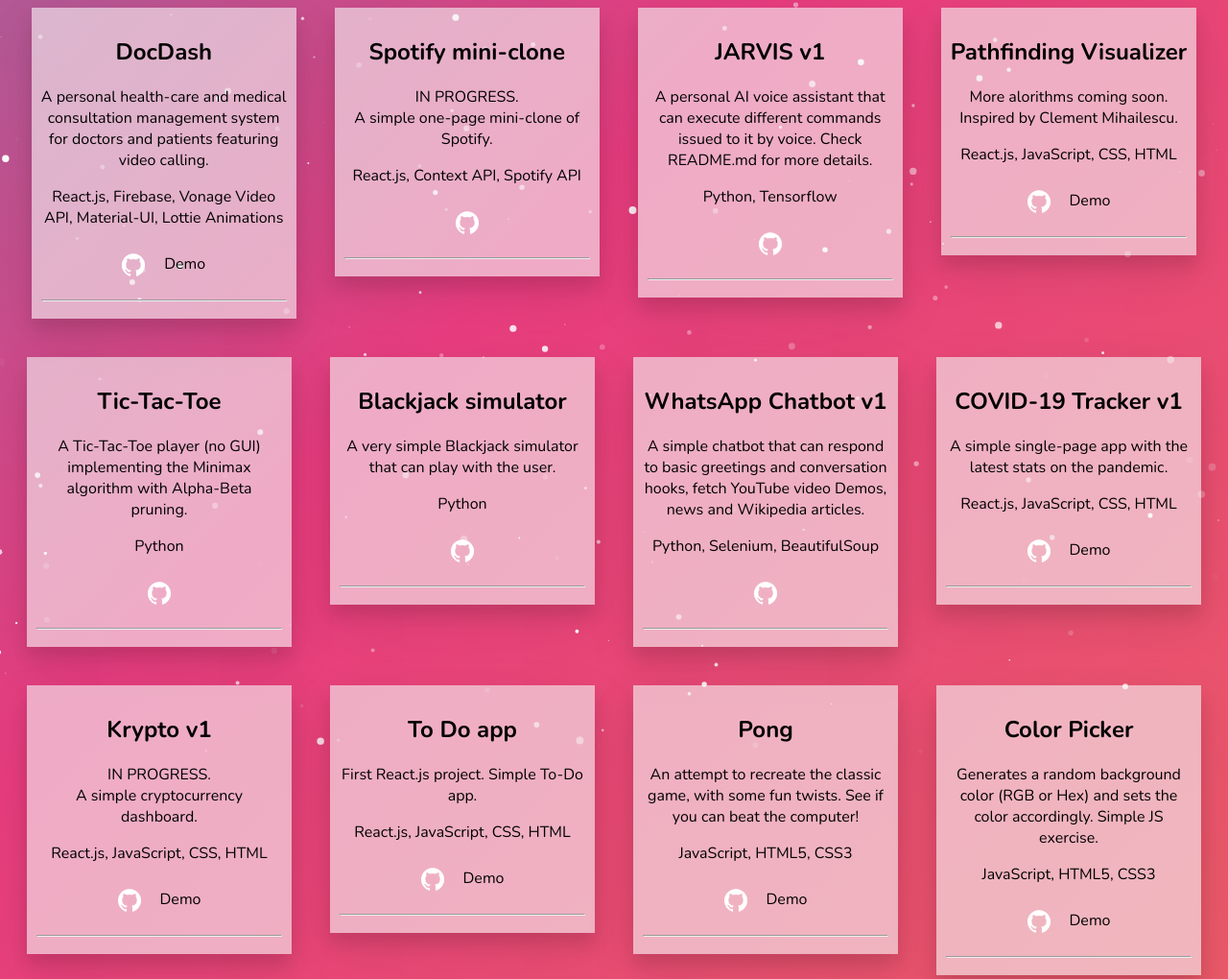
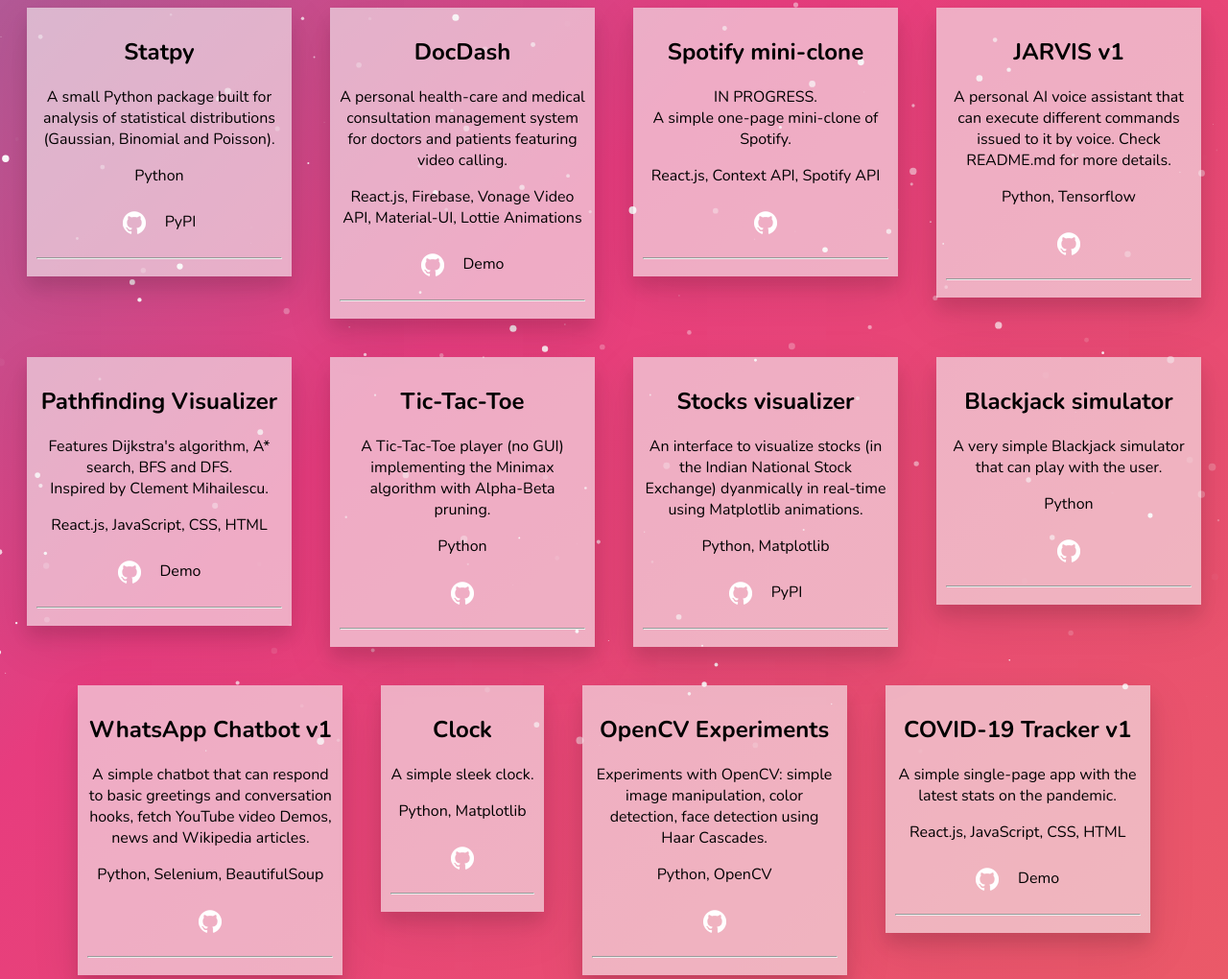
Before and after one commit to aritrakar/personal-v2, a plain HTML site: page projects.html in a window 1280 px wide. Shown: the part 174-1194 px from the top of the page at 96% size. Drawn offline with nearby package versions, Linux system fonts and the light colour scheme; a script that the page names is missing.

Commit message:
Updated projects.html with new projects

```diff
--- a/projects.html
+++ b/projects.html
@@ -1,38 +1,81 @@
 <!DOCTYPE html>
 <html lang="en">
   <head>
-    <meta charset="UTF-8">
-    <meta name="viewport" content="width=device-width, initial-scale=1.0">
-    <link rel="stylesheet" href="projects.css">
-    <link rel="icon" type="image/png" sizes="32x32" href="imgs/a.png">
-    <link href="https://fonts.googleapis.com/css2?family=Nunito:wght@200;300;400;600;700&display=swap" rel="stylesheet">
+    <meta charset="UTF-8" />
+    <meta name="viewport" content="width=device-width, initial-scale=1.0" />
+    <link rel="stylesheet" href="projects.css" />
+    <link rel="icon" type="image/png" sizes="32x32" href="imgs/a.png" />
+    <link
+      href="https://fonts.googleapis.com/css2?family=Nunito:wght@200;300;400;600;700&display=swap"
+      rel="stylesheet"
+    />
     <title>Projects</title>
   </head>
 
   <body>
     <div id="root">
-            <h1 style="color:white; font-size: 60px;">Projects</h1>
+      <h1 style="color: white; font-size: 60px">Projects</h1>
       <div id="projects-container">
+        <div id="projectItemWhole">
+          <div>
+            <div>
+              <h2>
+                <strong>Statpy</strong>
+              </h2>
+              <p>
+                A small Python package built for analysis of statistical
+                distributions (Gaussian, Binomial and Poisson).
+              </p>
+              <p>Python</p>
+              <div id="bottom">
+                <a
+                  href="https://github.com/aritrakar/statpy"
+                  target="_blank"
+                  rel="noopener noreferrer"
+                  ><img src="imgs/github-24.png" alt="github" />
+                </a>
+                <a
+                  href="https://pypi.org/project/statpy/"
+                  target="_blank"
+                  rel="noopener noreferrer"
+                  >PyPI</a
+                >
+              </div>
+            </div>
+          </div>
+          <hr />
+        </div>
         <div id="projectItemWhole">
           <div>
             <div>
               <h2>
                 <strong>DocDash</strong>
               </h2>
-                    <p>A personal health-care and medical consultation management system for doctors and patients featuring video calling.</p>
-                    <p>React.js, Firebase, Vonage Video API, Material-UI, Lottie Animations</p>
+              <p>
+                A personal health-care and medical consultation management
+                system for doctors and patients featuring video calling.
+              </p>
+              <p>
+                React.js, Firebase, Vonage Video API, Material-UI, Lottie
+                Animations
+              </p>
               <div id="bottom">
                 <a
                   href="https://github.com/aritrakar/doctor-dashboard"
                   target="_blank"
                   rel="noopener noreferrer"
-                      ><img src="imgs/github-24.png" alt="github">
+                  ><img src="imgs/github-24.png" alt="github" />
                 </a>
-                      <a href="https://docdash.netlify.app/docdash/" target="_blank" rel="noopener noreferrer" >Demo</a>
+                <a
+                  href="https://docdash.netlify.app/docdash/"
+                  target="_blank"
+                  rel="noopener noreferrer"
+                  >Demo</a
+                >
               </div>
             </div>
           </div>
-                <hr>
+          <hr />
         </div>
         <div id="projectItemWhole">
           <div>
@@ -40,19 +83,22 @@
               <h2>
                 <strong>Spotify mini-clone</strong>
               </h2>
-                    <p>IN PROGRESS. <br> A simple one-page mini-clone of Spotify.</p>
+              <p>
+                IN PROGRESS.<br />
+                A simple one-page mini-clone of Spotify.
+              </p>
               <p>React.js, Context API, Spotify API</p>
               <div id="bottom">
                 <a
                   href="https://github.com/aritrakar/spotify-clone-v1"
                   target="_blank"
                   rel="noopener noreferrer"
-                      ><img src="imgs/github-24.png" alt="github">
+                  ><img src="imgs/github-24.png" alt="github" />
                 </a>
               </div>
             </div>
           </div>
-                <hr>
+          <hr />
         </div>
         <div id="projectItemWhole">
           <div>
@@ -60,19 +106,23 @@
               <h2>
                 <strong>JARVIS v1</strong>
               </h2>
-                    <p>A personal AI voice assistant that can execute different commands issued to it by voice. Check README.md for more details.</p>
+              <p>
+                A personal AI voice assistant that can execute different
+                commands issued to it by voice. Check README.md for more
+                details.
+              </p>
               <p>Python, Tensorflow</p>
               <div id="bottom">
                 <a
                   href="https://github.com/aritrakar/Python-Projects/tree/master/Chatbot/Speech%20To%20Text"
                   target="_blank"
                   rel="noopener noreferrer"
-                      ><img src="imgs/github-24.png" alt="github">
+                  ><img src="imgs/github-24.png" alt="github" />
                 </a>
               </div>
             </div>
           </div>
-                <hr>
+          <hr />
         </div>
         <div id="projectItemWhole">
           <div>
@@ -80,20 +130,28 @@
               <h2>
                 <strong>Pathfinding Visualizer</strong>
               </h2>
-                  <p>More alorithms coming soon. <br>Inspired by Clement Mihailescu.</p>
+              <p>
+                Features Dijkstra's algorithm, A* search, BFS and DFS.<br />Inspired
+                by Clement Mihailescu.
+              </p>
               <p>React.js, JavaScript, CSS, HTML</p>
               <div id="bottom">
                 <a
                   href="https://github.com/aritrakar/pathfinding_visualizer"
                   target="_blank"
                   rel="noopener noreferrer"
-                    ><img src="imgs/github-24.png" alt="github">
+                  ><img src="imgs/github-24.png" alt="github" />
                 </a>
-                    <a href="https://aritrakar.github.io/pathfinding_visualizer/" target="_blank" rel="noopener noreferrer" >Demo</a>
+                <a
+                  href="https://aritrakar.github.io/pathfinding_visualizer/"
+                  target="_blank"
+                  rel="noopener noreferrer"
+                  >Demo</a
+                >
               </div>
             </div>
           </div>
-              <hr>
+          <hr />
         </div>
         <div id="projectItemWhole">
           <div>
@@ -101,19 +159,52 @@
               <h2>
                 <strong>Tic-Tac-Toe</strong>
               </h2>
-                    <p>A Tic-Tac-Toe player (no GUI) implementing the Minimax algorithm with Alpha-Beta pruning.</p>
+              <p>
+                A Tic-Tac-Toe player (no GUI) implementing the Minimax algorithm
+                with Alpha-Beta pruning.
+              </p>
               <p>Python</p>
               <div id="bottom">
                 <a
                   href="https://github.com/aritrakar/Python-Projects/tree/master/Tic%20Tac%20Toe"
                   target="_blank"
                   rel="noopener noreferrer"
-                      ><img src="imgs/github-24.png" alt="github">
+                  ><img src="imgs/github-24.png" alt="github" />
                 </a>
               </div>
             </div>
           </div>
-                <hr>
+          <hr />
+        </div>
+
+        <div id="projectItemWhole">
+          <div>
+            <div>
+              <h2>
+                <strong>Stocks visualizer</strong>
+              </h2>
+              <p>
+                An interface to visualize stocks (in the Indian National Stock
+                Exchange) dyanmically in real-time using Matplotlib animations.
+              </p>
+              <p>Python, Matplotlib</p>
+              <div id="bottom">
+                <a
+                  href="https://github.com/aritrakar/statpy"
+                  target="_blank"
+                  rel="noopener noreferrer"
+                  ><img src="imgs/github-24.png" alt="github" />
+                </a>
+                <a
+                  href="https://pypi.org/project/statpy/"
+                  target="_blank"
+                  rel="noopener noreferrer"
+                  >PyPI</a
+                >
+              </div>
+            </div>
+          </div>
+          <hr />
         </div>
         <div id="projectItemWhole">
           <div>
@@ -121,82 +212,149 @@
               <h2>
                 <strong>Blackjack simulator</strong>
               </h2>
-                    <p>A very simple Blackjack simulator that can play with the user.</p>
+              <p>
+                A very simple Blackjack simulator that can play with the user.
+              </p>
               <p>Python</p>
               <div id="bottom">
                 <a
                   href="https://github.com/aritrakar/Python-Projects/tree/master/Blackjack"
                   target="_blank"
                   rel="noopener noreferrer"
-                      ><img src="imgs/github-24.png" alt="github">
+                  ><img src="imgs/github-24.png" alt="github" />
                 </a>
               </div>
             </div>
           </div>
-                <hr>
+          <hr />
         </div>
+
         <div id="projectItemWhole">
           <div>
             <div>
               <h2>
                 <strong>WhatsApp Chatbot v1</strong>
               </h2>
-                    <p>A simple chatbot that can respond to basic greetings and conversation hooks, fetch YouTube video Demos, news and Wikipedia articles.</p>
+              <p>
+                A simple chatbot that can respond to basic greetings and
+                conversation hooks, fetch YouTube video Demos, news and
+                Wikipedia articles.
+              </p>
               <p>Python, Selenium, BeautifulSoup</p>
               <div id="bottom">
                 <a
                   href="https://github.com/aritrakar/Python-Projects/tree/master/Chatbot/V1"
                   target="_blank"
                   rel="noopener noreferrer"
-                      ><img src="imgs/github-24.png" alt="github">
+                  ><img src="imgs/github-24.png" alt="github" />
                 </a>
               </div>
             </div>
           </div>
-                <hr>
+          <hr />
         </div>
+
+        <div id="projectItemWhole">
+          <div>
+            <div>
+              <h2>
+                <strong>Clock</strong>
+              </h2>
+              <p>A simple sleek clock.</p>
+              <p>Python, Matplotlib</p>
+              <div id="bottom">
+                <a
+                  href="https://github.com/aritrakar/Python-Projects/tree/master/Clock"
+                  target="_blank"
+                  rel="noopener noreferrer"
+                  ><img src="imgs/github-24.png" alt="github" />
+                </a>
+              </div>
+            </div>
+          </div>
+          <hr />
+        </div>
+
+        <div id="projectItemWhole">
+          <div>
+            <div>
+              <h2>
+                <strong>OpenCV Experiments</strong>
+              </h2>
+              <p>
+                Experiments with OpenCV: simple image manipulation, color
+                detection, face detection using Haar Cascades.
+              </p>
+              <p>Python, OpenCV</p>
+              <div id="bottom">
+                <a
+                  href="https://github.com/aritrakar/Python-Projects/tree/master/OpenCV"
+                  target="_blank"
+                  rel="noopener noreferrer"
+                  ><img src="imgs/github-24.png" alt="github" />
+                </a>
+              </div>
+            </div>
+          </div>
+          <hr />
+        </div>
+
         <div id="projectItemWhole">
           <div>
             <div>
               <h2>
                 <strong>COVID-19 Tracker v1</strong>
               </h2>
-                    <p>A simple single-page app with the latest stats on the pandemic.</p>
+              <p>
+                A simple single-page app with the latest stats on the pandemic.
+              </p>
               <p>React.js, JavaScript, CSS, HTML</p>
               <div id="bottom">
                 <a
                   href="https://github.com/aritrakar/covid-tracker-v1"
                   target="_blank"
                   rel="noopener noreferrer"
-                      ><img src="imgs/github-24.png" alt="github">
+                  ><img src="imgs/github-24.png" alt="github" />
                 </a>
-                      <a href="https://aritrakar.github.io/covid-tracker-v1/" target="_blank" rel="noopener noreferrer" >Demo</a>
+                <a
+                  href="https://aritrakar.github.io/covid-tracker-v1/"
+                  target="_blank"
+                  rel="noopener noreferrer"
+                  >Demo</a
+                >
               </div>
             </div>
           </div>
-                <hr>
+          <hr />
         </div>
+
         <div id="projectItemWhole">
           <div>
             <div>
               <h2>
                 <strong>Krypto v1</strong>
               </h2>
-                    <p>IN PROGRESS.  <br>A simple cryptocurrency dashboard.</p>
+              <p>IN PROGRESS. <br />A simple cryptocurrency dashboard.</p>
               <p>React.js, JavaScript, CSS, HTML</p>
               <div id="bottom">
                 <a
                   href="https://github.com/aritrakar/krypto-v1"
                   target="_blank"
                   rel="noopener noreferrer"
-                      ><img src="imgs/github-24.png" alt="github">
+                  ><img src="imgs/github-24.png" alt="github" />
                 </a>
-                      <a href="https://aritrakar.github.io/krypto-v1/" target="_blank" rel="noopener noreferrer" >Demo</a>
+                <a
+                  href="https://aritrakar.github.io/krypto-v1/"
+                  target="_blank"
+                  rel="noopener noreferrer"
+                  >Demo</a
+                >
               </div>
             </div>
           </div>
-                <hr>
+          <hr />
         </div>
+
         <div id="projectItemWhole">
           <div>
             <div>
@@ -210,76 +368,108 @@
                   href="https://github.com/aritrakar/JS/tree/master/To%20Do"
                   target="_blank"
                   rel="noopener noreferrer"
-                      ><img src="imgs/github-24.png" alt="github">
+                  ><img src="imgs/github-24.png" alt="github" />
                 </a>
-                      <a href="https://aritrakar.github.io/todo/" target="_blank" rel="noopener noreferrer" >Demo</a>
+                <a
+                  href="https://aritrakar.github.io/todo/"
+                  target="_blank"
+                  rel="noopener noreferrer"
+                  >Demo</a
+                >
               </div>
             </div>
           </div>
-                <hr>
+          <hr />
         </div>
+
         <div id="projectItemWhole">
           <div>
             <div>
               <h2>
                 <strong>Pong</strong>
               </h2>
-                    <p>An attempt to recreate the classic game, with some fun twists. See if you can beat the computer!</p>
+              <p>
+                An attempt to recreate the classic game, with some fun twists.
+                See if you can beat the computer!
+              </p>
               <p>JavaScript, HTML5, CSS3</p>
               <div id="bottom">
                 <a
                   href="https://github.com/aritrakar/JS/tree/master/pong"
                   target="_blank"
                   rel="noopener noreferrer"
-                      ><img src="imgs/github-24.png" alt="github">
+                  ><img src="imgs/github-24.png" alt="github" />
                 </a>
-                      <a href="https://aritrakar.github.io/ProjectsHub/Pong/index.html" target="_blank" rel="noopener noreferrer" >Demo</a>
+                <a
+                  href="https://aritrakar.github.io/ProjectsHub/Pong/index.html"
+                  target="_blank"
+                  rel="noopener noreferrer"
+                  >Demo</a
+                >
               </div>
             </div>
           </div>
-                <hr>
+          <hr />
         </div>
+
         <div id="projectItemWhole">
           <div>
             <div>
               <h2>
                 <strong>Color Picker</strong>
               </h2>
-                    <p>Generates a random background color (RGB or Hex) and sets the color accordingly. Simple JS exercise.</p>
+              <p>
+                Generates a random background color (RGB or Hex) and sets the
+                color accordingly. Simple JS exercise.
+              </p>
               <p>JavaScript, HTML5, CSS3</p>
               <div id="bottom">
                 <a
                   href="https://github.com/aritrakar/JS/tree/master/ColorPicker"
                   target="_blank"
                   rel="noopener noreferrer"
-                      ><img src="imgs/github-24.png" alt="github">
+                  ><img src="imgs/github-24.png" alt="github" />
                 </a>
-                      <a href="https://aritrakar.github.io/ProjectsHub/ColorPicker/index.html" target="_blank" rel="noopener noreferrer" >Demo</a>
+                <a
+                  href="https://aritrakar.github.io/ProjectsHub/ColorPicker/index.html"
+                  target="_blank"
+                  rel="noopener noreferrer"
+                  >Demo</a
+                >
               </div>
             </div>
           </div>
-                <hr>
+          <hr />
         </div>
+
         <div id="projectItemWhole">
           <div>
             <div>
               <h2>
                 <strong>Bouncing Balls</strong>
               </h2>
-                    <p>Simple single-player game to "devour" the moving balls in the least time.</p>
+              <p>
+                Simple single-player game to "devour" the moving balls in the
+                least time.
+              </p>
               <p>JavaScript, HTML5, CSS3</p>
               <div id="bottom">
                 <a
                   href="https://github.com/aritrakar/JS/tree/master/bouncing-balls"
                   target="_blank"
                   rel="noopener noreferrer"
-                      ><img src="imgs/github-24.png" alt="github">
+                  ><img src="imgs/github-24.png" alt="github" />
                 </a>
-                      <a href="https://aritrakar.github.io/ProjectsHub/Bouncing%20Balls/index2.html" target="_blank" rel="noopener noreferrer" >Demo</a>
+                <a
+                  href="https://aritrakar.github.io/ProjectsHub/Bouncing%20Balls/index2.html"
+                  target="_blank"
+                  rel="noopener noreferrer"
+                  >Demo</a
+                >
               </div>
             </div>
           </div>
-                <hr>
+          <hr />
         </div>
 
         <!--<div id="media-buttons">
@@ -298,8 +488,8 @@
     <script src="particles.js"></script>
     <script>
       particlesJS.load("particles-js", "particles-config.json", () => {
-            console.log("particles-config.json loaded")
-        })
+        console.log("particles-config.json loaded");
+      });
     </script>
   </body>
 </html>
```
Lines whose indentation alone changed are shown as unchanged.
